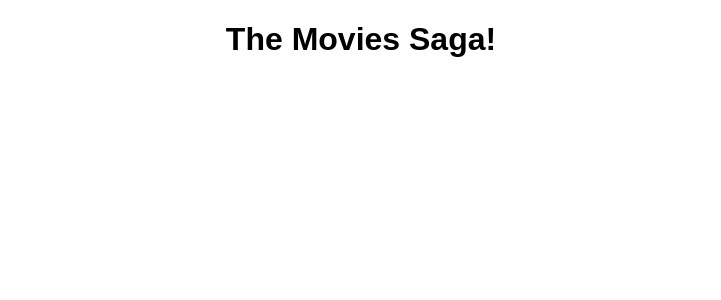
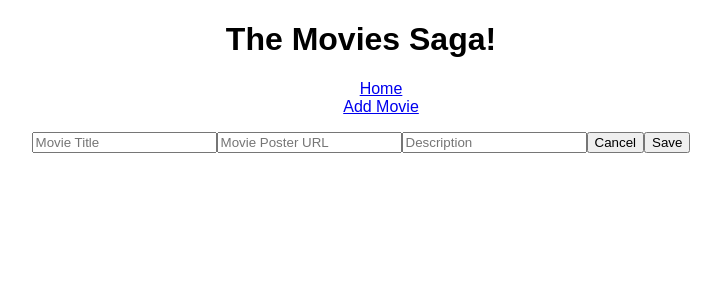
Before and after one commit to rhurd06/weekend-movie-sagas, a React (Create React App) app: page /#/addMovie in a window 1280 px wide. Shown: the top 300 px of the page, without its empty margins (279-1000 px from the left). Built offline with nearby package versions, Linux system fonts and the light colour scheme.

Commit message:
created addmovie component, set up inputs, set up routes and links

```diff
--- /dev/null
+++ b/src/components/AddMovie/AddMovie.jsx
@@ -0,0 +1,16 @@
+function addMovie () {
+
+
+    return(
+        <div>
+            <input type="text" placeholder="Movie Title" />
+            <input type="text" placeholder="Movie Poster URL" />
+            <input type="text" placeholder="Description" />
+
+            <button>Cancel</button>
+            <button>Save</button>
+        </div>
+    )
+}
+
+export default addMovie;
--- a/src/components/App/App.css
+++ b/src/components/App/App.css
@@ -18,6 +18,10 @@
   font-size: large;
 }
 
+.App ul li {
+  list-style-type: none;
+}
+
 @keyframes App-logo-spin {
   from { transform: rotate(0deg); }
   to { transform: rotate(360deg); }
--- a/src/components/App/App.js
+++ b/src/components/App/App.js
@@ -1,12 +1,22 @@
-import {HashRouter as Router, Route} from 'react-router-dom';
+import {HashRouter as Router, Route, Link} from 'react-router-dom';
+
 import './App.css';
-import MovieList from '../MovieList/MovieList'
+import MovieList from '../MovieList/MovieList';
+import AddMovie from '../AddMovie/AddMovie';
 
 function App() {
   return (
     <div className="App">
       <h1>The Movies Saga!</h1>
       <Router>
+        <ul>
+          <li>
+            <Link to="/">Home</Link>
+          </li>
+          <li>
+            <Link to="/addMovie">Add Movie</Link>
+          </li>
+        </ul>
         <Route path="/" exact>
           <MovieList />
         </Route>
@@ -14,6 +24,7 @@ function App() {
         {/* Details page */}
 
         {/* Add Movie page */}
+        <Route exact path="/addMovie" component={AddMovie} />
       </Router>
     </div>
   );
```
Also changed, not shown: 1 other file (tests, documents, lock files or other folders).
